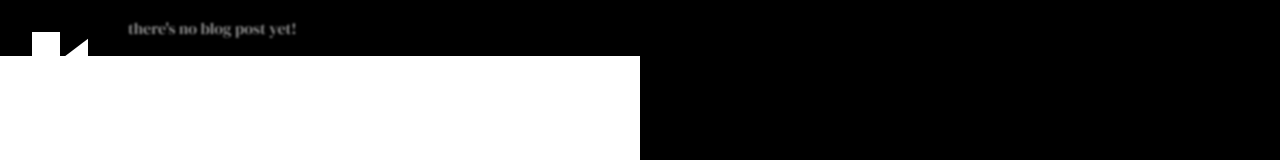
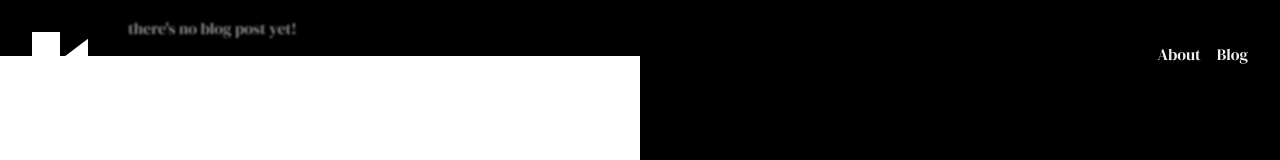
Before and after one commit to resherra/rssh.studio, a Next.js app: page /blog in a window 1280 px wide. Shown: the top 160 px of the page. Built offline with nearby package versions, Linux system fonts and the light colour scheme.

Commit message:
fixing next/image

```diff
--- a/app/about/page.js
+++ b/app/about/page.js
@@ -1,3 +1,3 @@
-export default function () {
+export default function AboutPage() {
   return <h1>this is about page</h1>
 }
--- a/app/blog/page.js
+++ b/app/blog/page.js
@@ -1,3 +1,3 @@
-export default function Blogpage() {
-  return <h1>there's no blog post yet!</h1>
+export default function BlogPage() {
+  return <h1>there&apos;s no blog post yet!</h1>
 }
--- a/app/page.js
+++ b/app/page.js
@@ -2,7 +2,7 @@ export default function Home() {
   return (
     <main className={`min-h-[32rem] flex justify-center items-center leading-[12rem]`}>
       <div className={`flex flex-col text-3xl lg:text-5xl gap-12 selection:text-mainColor selection:bg-textColor`}>
-        <h2>Hello, i'm Redouan Ch. Front-end developer and UI designer.</h2>
+        <h2>Hello, i&apos;m Redouan Ch. Front-end developer and UI designer.</h2>
         <h2>
           I help Independents, startups founders to <span className={`bg-textColor text-mainColor lg:bg-inherit lg:text-textColor`}>Ideate. Prototype. Build.</span> User-friendly experiences and ship it Faster.
         </h2>
--- a/components/Footer.js
+++ b/components/Footer.js
@@ -1,8 +1,14 @@
+import Image from "next/image"
+import githubIcon from "../public/github-logo.svg"
+import twitterIcon from "../public/twitter-logo.svg"
+import copyrightIcon from "../public/copyright-icon.svg"
+import logo from "../public/logo.svg"
+
 export default function Footer() {
   return (
     <div className={`flex flex-col relative justify-center overflow-hidden`}>
       <div className={`w-[35rem] md:w-screen`}>
-        <img src="./logo.svg" alt="" />
+        <Image src={logo} alt="" className={`w-[35rem] md:w-screen`} />
       </div>
 
       <div className={`m-4 lg:mx-8 lg:my-8 absolute top-0 md:bottom-0 md:top-auto left-0 flex flex-col gap-5`}>
@@ -16,15 +22,15 @@ export default function Footer() {
 
         <div className={`flex items-center justify-between`}>
           <div className={`flex gap-2 items-baseline`}>
-            <img className={`w-3`} src="./copyright-icon.svg" alt="" />
+            <Image className={`w-3`} src={copyrightIcon} />
             <h6 className={`text-mainColor`}>Redouan ch {new Date().getFullYear()}</h6>
           </div>
           <div className={`flex gap-2`}>
             <a href="https://twitter.com/lazycherrat" target="_blank">
-              <img src="./twitter-logo.svg" alt="" className={`w-5`} />
+              <Image src={twitterIcon} alt="" className={`w-5`} />
             </a>
             <a href="https://github.com/lazych" target="_blank">
-              <img src="./github-logo.svg" alt="" className={`w-5`} />
+              <Image src={githubIcon} alt="" className={`w-5`} />
             </a>
           </div>
         </div>
--- a/components/Header.js
+++ b/components/Header.js
@@ -2,6 +2,9 @@
 
 import Link from "next/link"
 import { useEffect, useState } from "react"
+import Image from "next/image"
+
+import logo from "../public/logo.svg"
 
 export default function Header() {
   const [scroll, setScroll] = useState(false)
@@ -24,17 +27,17 @@ export default function Header() {
       <div className={`m-4 lg:mx-8 lg:mt-8 lg:mb-2`}>
         <div className={`flex justify-between items-baseline`}>
           <Link href={`/`} className={`w-12 lg:w-14`}>
-            <img src="./logo.svg" alt="Redouan Ch. Logo" />
+            <Image src={logo} alt="" />
           </Link>
 
-          {/* <ul className={`flex gap-4 z-40`}>
+          <ul className={`flex gap-4 z-40`}>
             <li>
               <Link href={`/about`}>About</Link>
             </li>
             <li>
               <Link href={`/blog`}>Blog</Link>
             </li>
-          </ul> */}
+          </ul>
         </div>
       </div>
     </nav>
```
